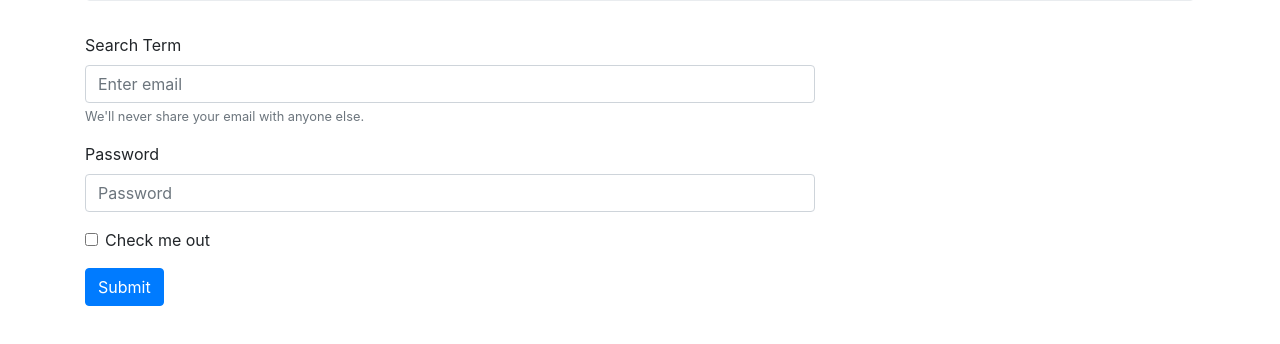
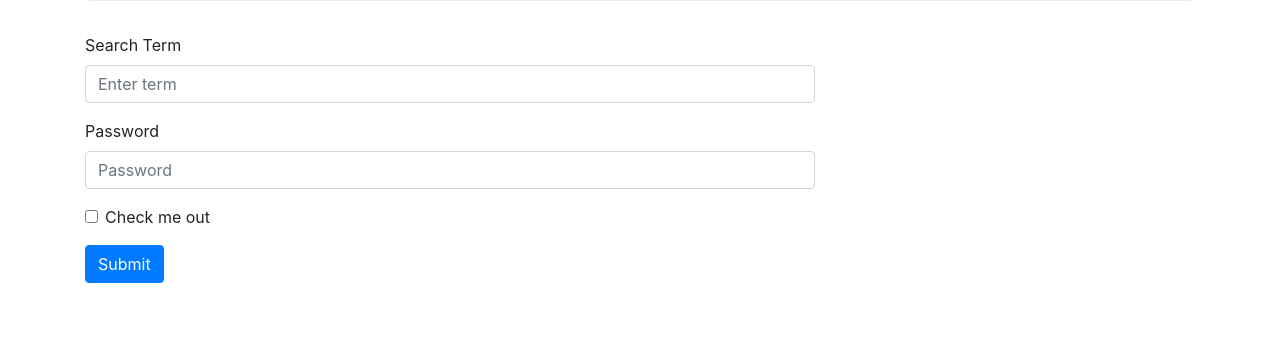
Before and after one commit to ngiusti89/NYTSearch, a plain HTML site: page index.html in a window 1280 px wide. Shown: the part 202-546 px from the top of the page. Drawn offline with nearby package versions, Linux system fonts and the light colour scheme; files whose address does not match are found by name.

Commit message:
language change

```diff
--- a/index.html
+++ b/index.html
@@ -22,8 +22,7 @@
                     <form>
                             <div class="form-group">
                               <label for="exampleInputEmail1">Search Term</label>
-                              <input type="text" class="form-control" id="search-input" aria-describedby="emailHelp" placeholder="Enter email">
-                              <small id="emailHelp" class="form-text text-muted">We'll never share your email with anyone else.</small>
+                              <input type="text" class="form-control" id="search-input" aria-describedby="emailHelp" placeholder="Enter term">
                             </div>
                             <div class="form-group">
                               <label for="exampleInputPassword1">Password</label>
```
